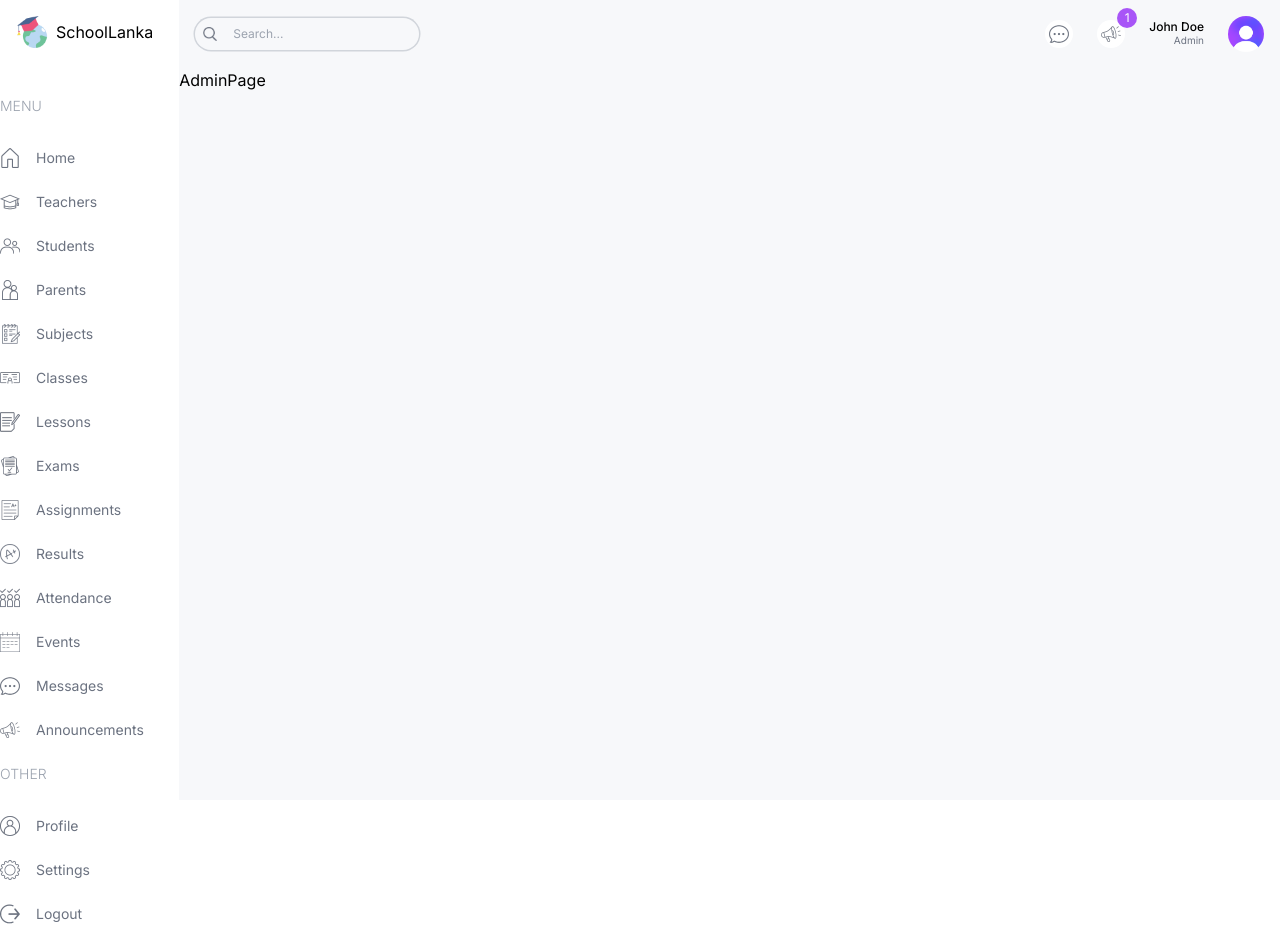
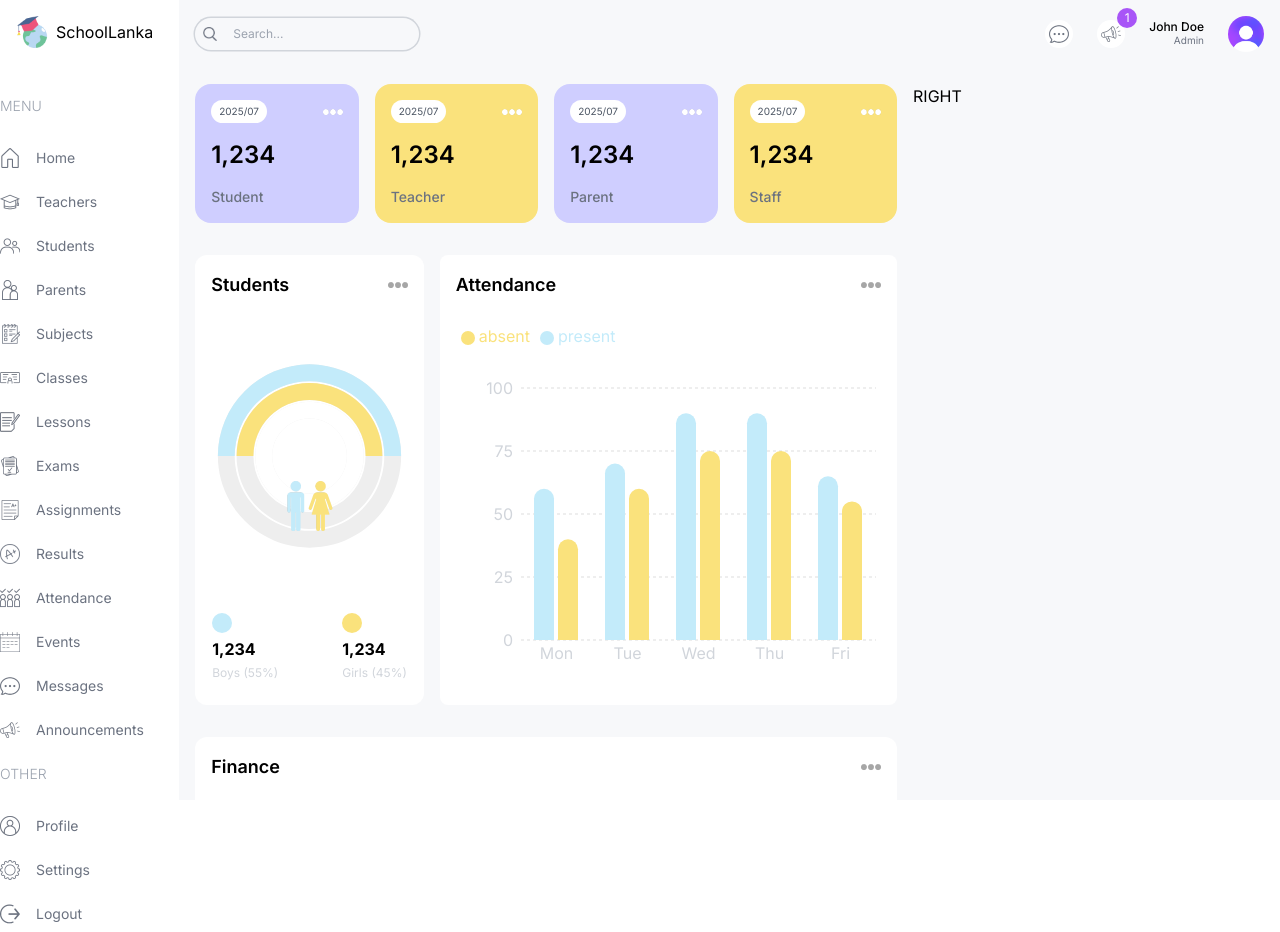
Before and after one commit to raslanrizvi/school-management-dashboard-mern, a Next.js app: page /admin in a window 1280 px wide. Built offline with nearby package versions, Linux system fonts and the light colour scheme.

Commit message:
Added FinanceChart Component

```diff
--- a/src/app/(dashboard)/admin/page.tsx
+++ b/src/app/(dashboard)/admin/page.tsx
@@ -1,7 +1,45 @@
+import AttendanceChart from "@/components/AttendanceChart"
+import CountChart from "@/components/CountChart"
+import { FinanceChart } from "@/components/FinanceChart"
+import UserCard from "@/components/UserCard"
 import React from "react"
 
 const AdminPage = () => {
-  return <div>AdminPage</div>
+  return (
+    <div className='p-4 flex gap-4 flex-col md:flex-row'>
+      {/* Left Content */}
+      <div className='w-full lg:w-2/3 flex flex-col gap-8'>
+        {/* User Cards */}
+        <div className='flex gap-4 justify-between flex-wrap'>
+          <UserCard type='student' />
+          <UserCard type='teacher' />
+          <UserCard type='parent' />
+          <UserCard type='staff' />
+        </div>
+
+        {/* Middle Charts */}
+        <div className='flex gap-4 flex-col lg:flex-row'>
+          {/* Count Chart */}
+          <div className='w-full lg:w-1/3 h-[450px]'>
+            <CountChart />
+          </div>
+
+          {/* Attendance Chart */}
+          <div className='w-full lg:w-2/3 h-[450px]'>
+            <AttendanceChart />
+          </div>
+        </div>
+
+        {/* Bottom Charts */}
+        <div className='w-full h-[500px]'>
+          <FinanceChart />
+        </div>
+      </div>
+
+      {/* Right Content */}
+      <div className='w-full lg:w-1/3'>RIGHT</div>
+    </div>
+  )
 }
 
 export default AdminPage
```
